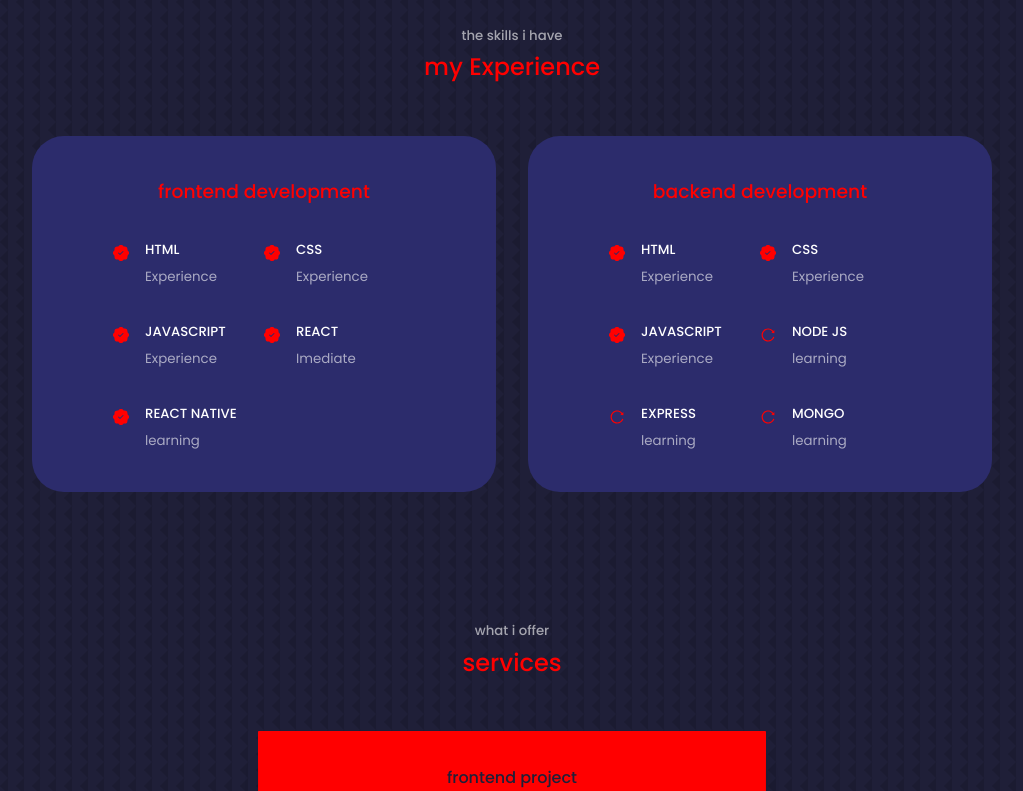
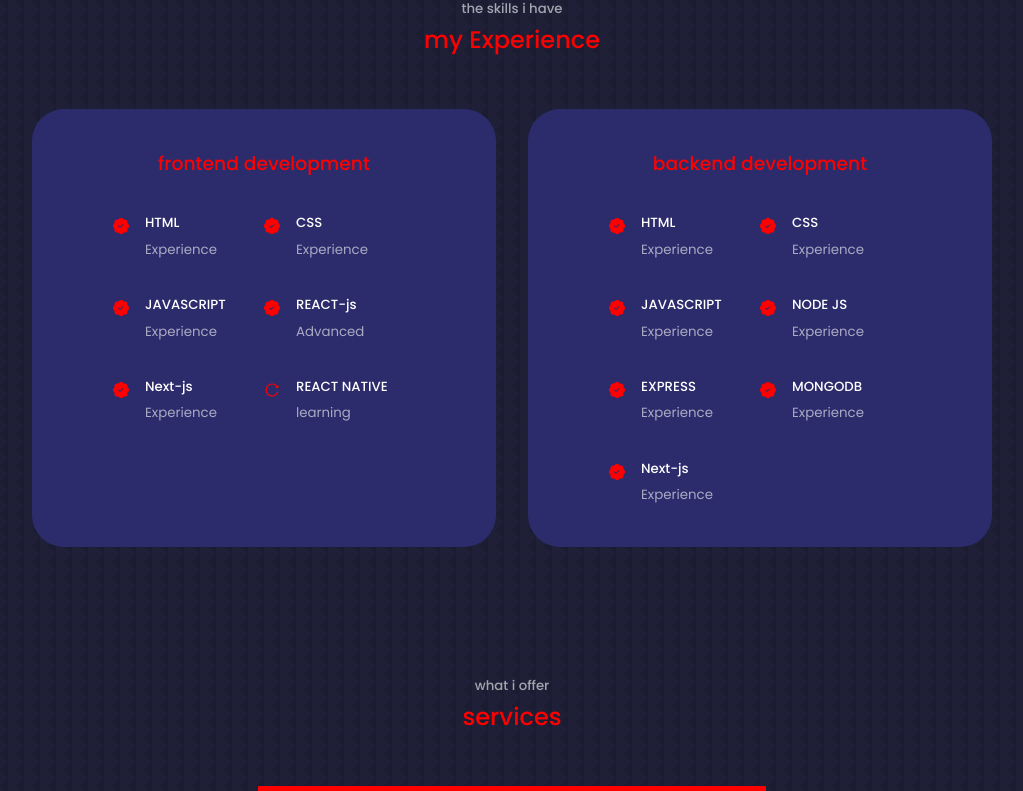
Before and after one commit to nuru11/myPortfolio, a React (Create React App) app: page / in a window 1280 px wide. Shown: the part 1622-2413 px from the top of the page, without its empty margins (128-1151 px from the left). Built offline with nearby package versions, Linux system fonts and the light colour scheme.

Commit message:
add new feature

```diff
--- a/src/component/about/About.jsx
+++ b/src/component/about/About.jsx
@@ -35,7 +35,7 @@ const About = () => {
        </div>
 
         <p>
-        Hey, I’m a developer with experience in building websites for small and medium sized businesses, and help for develop a big project, if you looking for someone who build you personal, E-commerce or any kind of website and develop an existing web, leave a message even if you cant pay for it, feel free to message and know my free services.
+        Hi I'm Nuru Ibrahim and i passionate about all things programming. i work hard, i care about writing clean code and i genuinely love to learn. i'm currently looking for the right opportunity to work in an enviroment that will help me progress into a full-stack role.
         </p>
 
         <a href='#contact' className='btn btn-primary'>lets talk</a>
--- a/src/component/experience/Experience.jsx
+++ b/src/component/experience/Experience.jsx
@@ -42,13 +42,21 @@ const Experience = () => {
             <article className="experience__details">
               <BsPatchCheckFill className='experience__details-icon' />
              <div>
-             <h5>REACT</h5>
-              <small className="text-light">Imediate</small>
+             <h5>REACT-js</h5>
+              <small className="text-light">Advanced</small>
              </div>
             </article>
 
             <article className="experience__details">
-              <BsPatchCheckFill className='experience__details-icon' />
+            <BsPatchCheckFill className='experience__details-icon' />
+              <div>
+              <h5>Next-js</h5>
+              <small className="text-light">Experience</small>
+              </div>
+            </article>
+
+            <article className="experience__details">
+            <AiOutlineReload className='experience__details-icon' />
               <div>
               <h5>REACT NATIVE</h5>
               <small className="text-light">learning</small>
@@ -86,26 +94,34 @@ const Experience = () => {
             </article>
 
             <article className="experience__details">
-              <AiOutlineReload className='experience__details-icon' />
+            <BsPatchCheckFill className='experience__details-icon' />
              <div>
              <h5>NODE JS</h5>
-              <small className="text-light">learning</small>
+              <small className="text-light">Experience</small>
              </div>
             </article>
 
             <article className="experience__details">
-              <AiOutlineReload className='experience__details-icon' />
+            <BsPatchCheckFill className='experience__details-icon' />
               <div>
               <h5>EXPRESS</h5>
-              <small className="text-light">learning</small>
+              <small className="text-light">Experience</small>
               </div>
             </article>
 
             <article className="experience__details">
-              <AiOutlineReload className='experience__details-icon' />
+              <BsPatchCheckFill className='experience__details-icon' />
               <div>
-              <h5>MONGO</h5>
-              <small className="text-light">learning</small>
+              <h5>MONGODB</h5>
+              <small className="text-light">Experience</small>
+              </div>
+            </article>
+
+            <article className="experience__details">
+              <BsPatchCheckFill className='experience__details-icon' />
+              <div>
+              <h5>Next-js</h5>
+              <small className="text-light">Experience</small>
               </div>
             </article>
           </div>
--- a/src/component/header/Header.jsx
+++ b/src/component/header/Header.jsx
@@ -11,7 +11,7 @@ const Header = () => {
     <div className="container header__container">
       <h5>hello, I'm</h5>
       <h1>Nuru ibrahim</h1>
-      <h5 className="text-light">Frontend Developer</h5>
+      <h5 className="text-light">full-stack Developer</h5>
       <CTA />
       <HeaderSocial />
 
```
Also changed, not shown: 1 other file (tests, documents, lock files or other folders).
